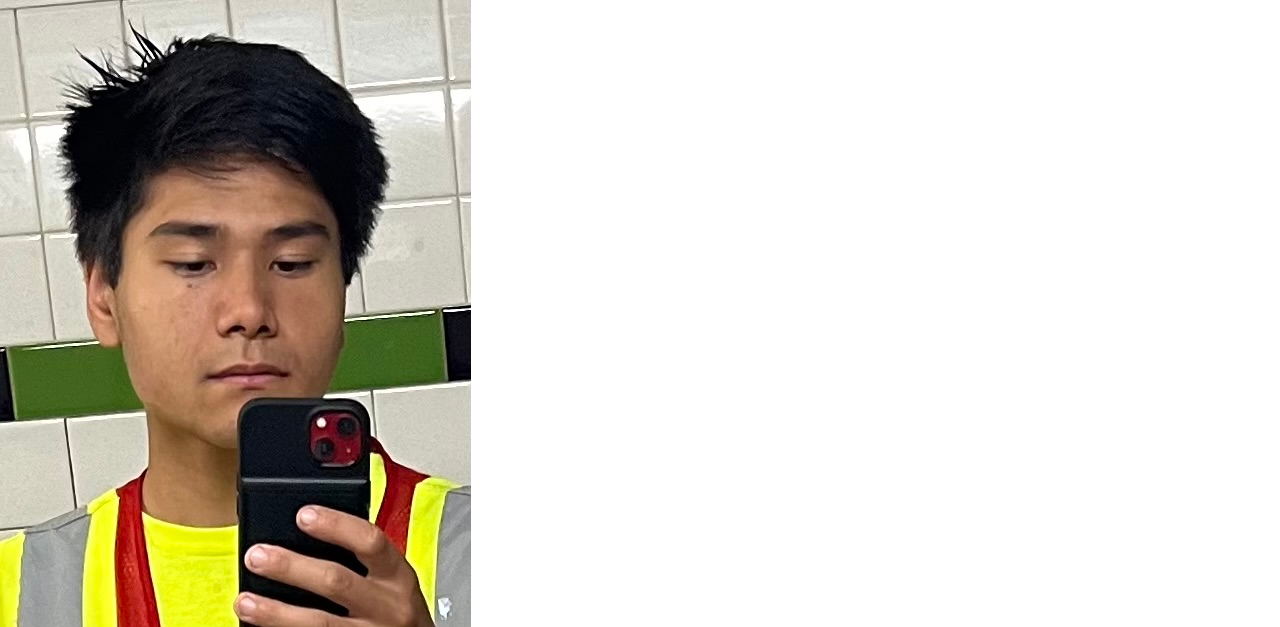
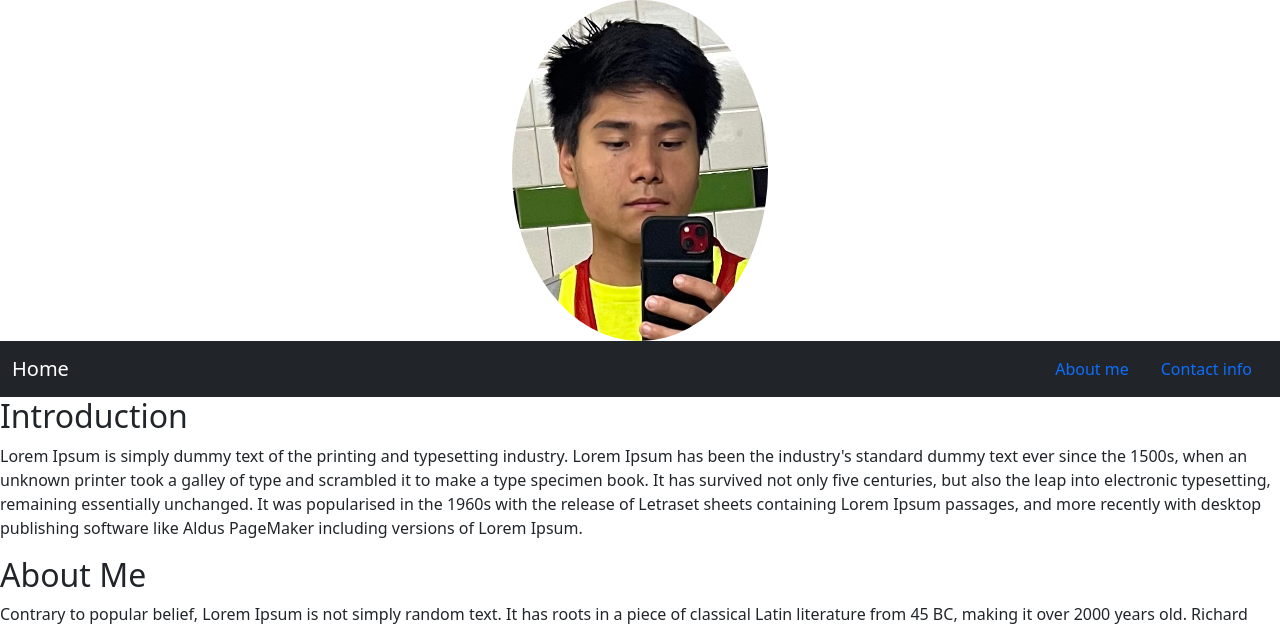
Before and after one commit to 19sblanco/website, a Django app: page / in a window 1280 px wide. Shown: the top 627 px of the page. Run offline with Django 5.2, Linux system fonts and the light colour scheme; some libraries are stand-ins or nearby versions.

Commit message:
added an image of myself (will need to update soon)

```diff
--- a/website/portfolio/templates/portfolio/index.html
+++ b/website/portfolio/templates/portfolio/index.html
@@ -9,8 +9,9 @@
     {% bootstrap_javascript %}
 </head>
 <body>
+
     {% load static %}
-    <img src="{% static 'portfolio/headshot.jpg' %}">
+    <img src="{% static 'portfolio/headshot.jpg' %}" class="rounded-circle mx-auto d-block" alt="Headshot" style="width: 20%;">
     {% include "base/navbar.html" %}
 
     <main>
```
